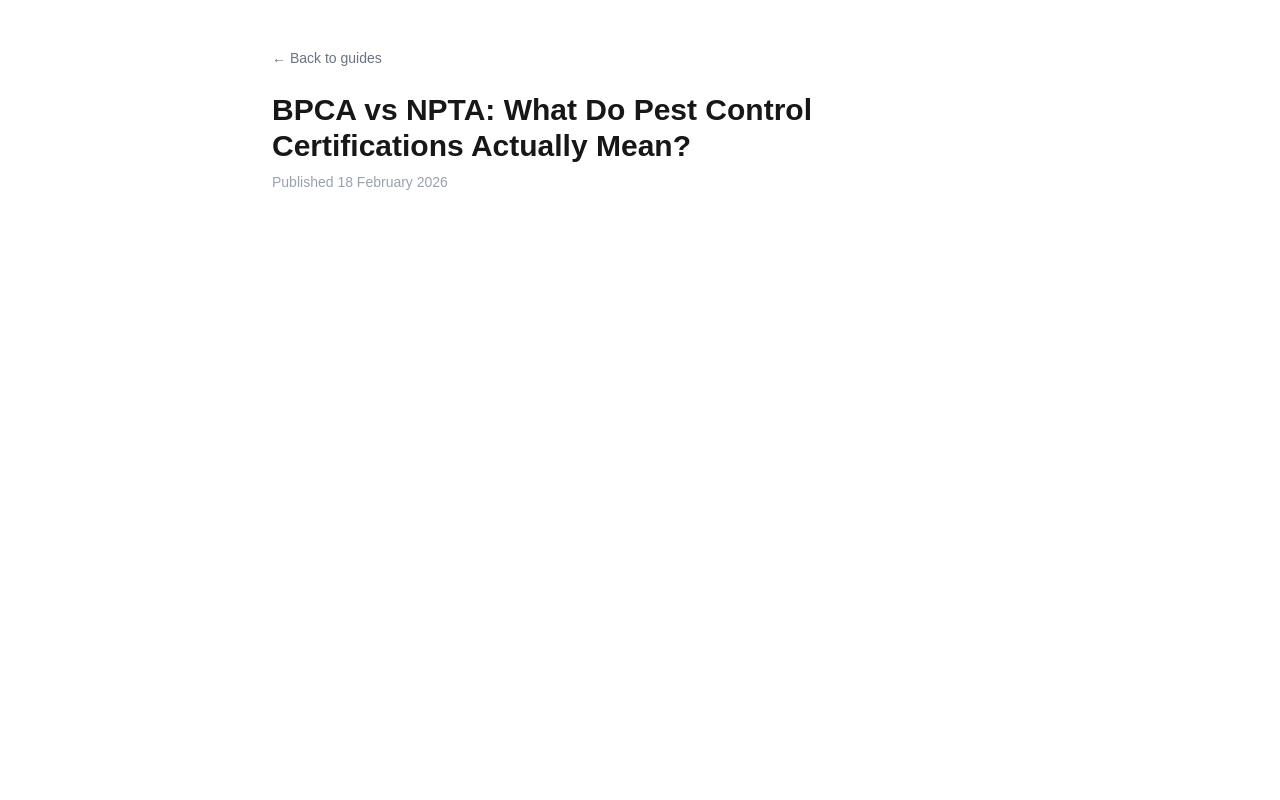
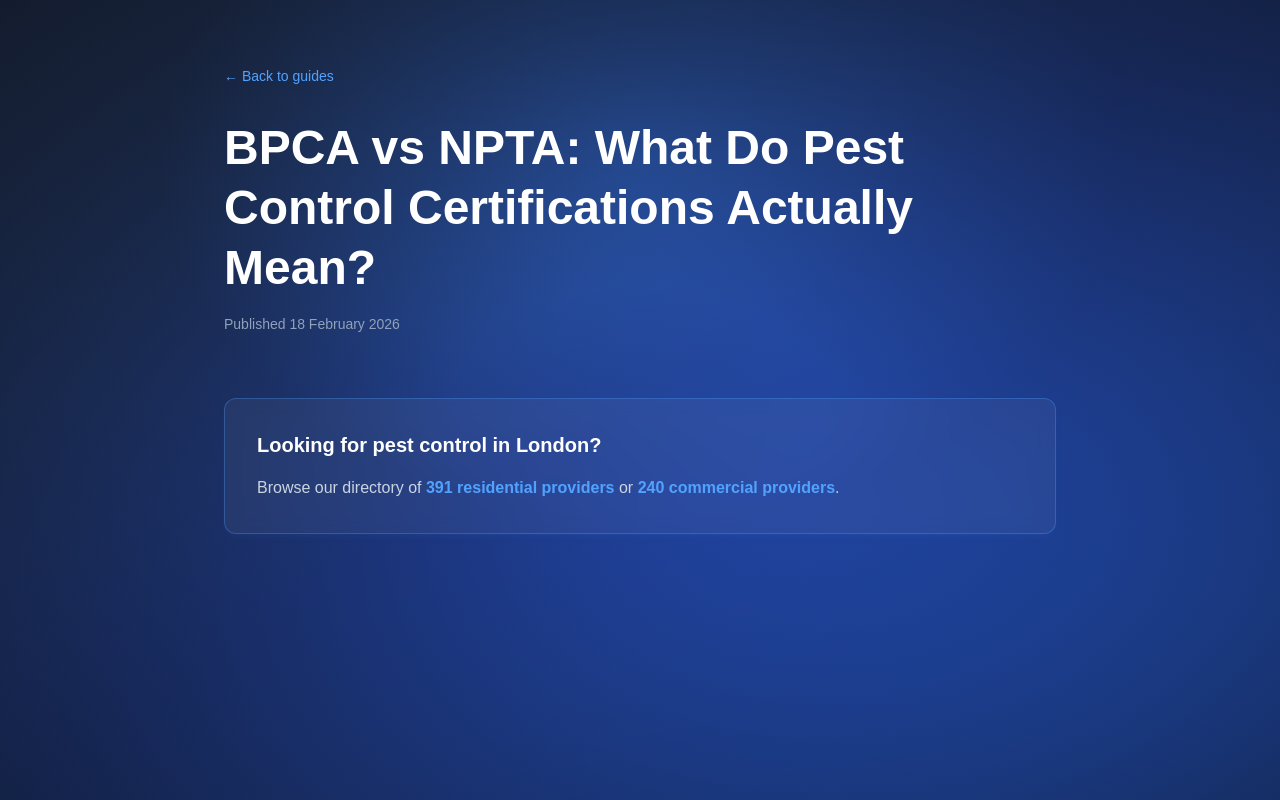
Before and after one commit to aarongeorghiades-hub/pestpro-index-v2-live, a Next.js app: page /blog/bpca-vs-npta-pest-control-certifications in a window 1280 px wide. Built offline with nearby package versions, Linux system fonts and the light colour scheme.

Commit message:
Blog styling fixes: brighter card borders on index + full gradient design for post pages

```diff
--- a/app/blog/[slug]/page.tsx
+++ b/app/blog/[slug]/page.tsx
@@ -36,17 +36,69 @@ export default async function BlogPostPage({ params }: { params: Promise<{ slug:
   }
 
   return (
-    <>
+    <div className="min-h-screen bg-gradient-to-br from-[#1e293b] via-[#1e3a8a] to-[#2563eb]">
+      {/* Matching homepage gradient layers */}
+      <div className="absolute inset-0" style={{background: 'radial-gradient(ellipse 800px 600px at center 20%, rgba(59, 130, 246, 0.4) 0%, transparent 60%)'}}></div>
+      <div className="absolute inset-0" style={{background: 'radial-gradient(ellipse at center, transparent 20%, rgba(15, 23, 42, 0.7) 100%)'}}></div>
+
       <script
         type="application/ld+json"
         dangerouslySetInnerHTML={{ __html: JSON.stringify(jsonLd) }}
       />
-      <main className="max-w-3xl mx-auto px-4 py-12">
-        <Link href="/blog" className="text-sm text-gray-500 hover:underline mb-6 block">← Back to guides</Link>
-        <h1 className="text-3xl font-bold mb-2">{post.title}</h1>
-        <p className="text-sm text-gray-400 mb-8">Published {new Date(post.publishDate).toLocaleDateString('en-GB', { day: 'numeric', month: 'long', year: 'numeric' })}</p>
-        <div className="prose prose-lg max-w-none" dangerouslySetInnerHTML={{ __html: post.content }} />
+
+      <main className="relative z-10 max-w-4xl mx-auto px-6 sm:px-8 py-16">
+        {/* Back link */}
+        <Link
+          href="/blog"
+          className="inline-block text-sm text-blue-400 hover:text-blue-300 hover:underline mb-8 transition-colors"
+        >
+          ← Back to guides
+        </Link>
+
+        {/* Post header */}
+        <header className="mb-12">
+          <h1 className="text-4xl md:text-5xl font-bold text-white mb-4 leading-tight">
+            {post.title}
+          </h1>
+          <p className="text-sm text-slate-400">
+            Published {new Date(post.publishDate).toLocaleDateString('en-GB', { day: 'numeric', month: 'long', year: 'numeric' })}
+          </p>
+        </header>
+
+        {/* Article content with styled elements */}
+        <article
+          className="prose prose-lg max-w-none
+            prose-headings:text-white
+            prose-h2:text-2xl prose-h2:font-bold prose-h2:mt-8 prose-h2:mb-4
+            prose-h3:text-xl prose-h3:font-semibold prose-h3:mt-6 prose-h3:mb-3
+            prose-p:text-slate-300 prose-p:text-base prose-p:leading-relaxed prose-p:mb-4
+            prose-ul:text-slate-300 prose-ul:mb-4 prose-ul:ml-6 prose-ul:list-disc
+            prose-ol:text-slate-300 prose-ol:mb-4 prose-ol:ml-6 prose-ol:list-decimal
+            prose-li:mb-2
+            prose-a:text-blue-400 prose-a:no-underline hover:prose-a:underline hover:prose-a:text-blue-300
+            prose-strong:text-white prose-strong:font-semibold
+            prose-blockquote:border-l-4 prose-blockquote:border-blue-500 prose-blockquote:pl-4 prose-blockquote:italic prose-blockquote:text-slate-300"
+          dangerouslySetInnerHTML={{ __html: post.content }}
+        />
+
+        {/* CTA section at bottom */}
+        <div className="mt-16 bg-white/5 backdrop-blur-sm border border-blue-400/30 rounded-xl p-8 shadow-md shadow-blue-500/5">
+          <h3 className="text-xl font-bold text-white mb-4">
+            Looking for pest control in London?
+          </h3>
+          <p className="text-slate-300 leading-relaxed">
+            Browse our directory of{' '}
+            <Link href="/residential" className="text-blue-400 hover:text-blue-300 hover:underline font-semibold">
+              391 residential providers
+            </Link>
+            {' '}or{' '}
+            <Link href="/commercial" className="text-blue-400 hover:text-blue-300 hover:underline font-semibold">
+              240 commercial providers
+            </Link>
+            .
+          </p>
+        </div>
       </main>
-    </>
+    </div>
   )
 }
--- a/app/blog/page.tsx
+++ b/app/blog/page.tsx
@@ -32,7 +32,7 @@ export default function BlogPage() {
               <Link
                 key={post.slug}
                 href={`/blog/${post.slug}`}
-                className="group block bg-white/5 backdrop-blur-sm border border-blue-500/20 rounded-xl p-8 hover:border-blue-400/50 hover:-translate-y-1 hover:shadow-lg hover:shadow-blue-500/10 transition-all duration-300"
+                className="group block bg-white/5 backdrop-blur-sm border border-blue-400/30 rounded-xl p-8 shadow-md shadow-blue-500/5 hover:border-blue-400/60 hover:-translate-y-1 hover:shadow-lg hover:shadow-blue-500/15 transition-all duration-300"
               >
                 <h2 className="text-xl font-bold text-white mb-4 group-hover:text-blue-300 transition-colors">
                   {post.title}
```
